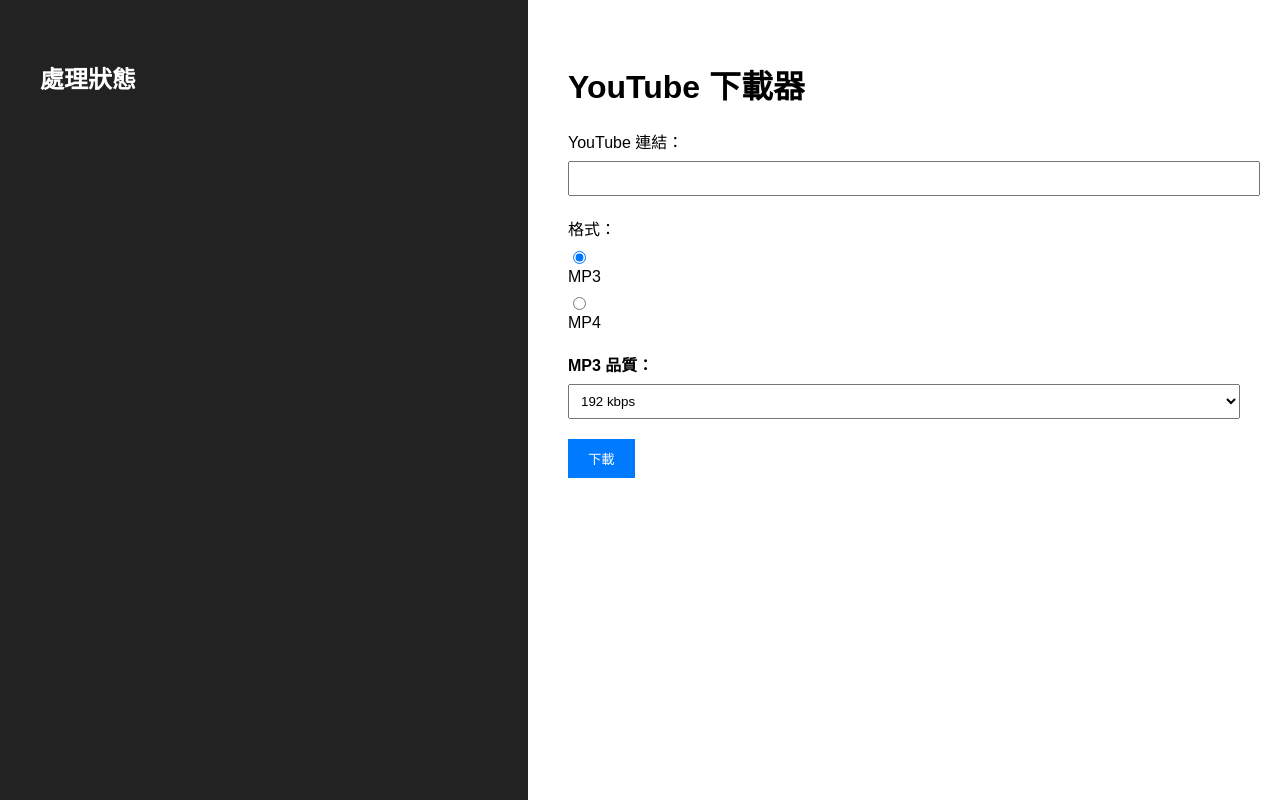
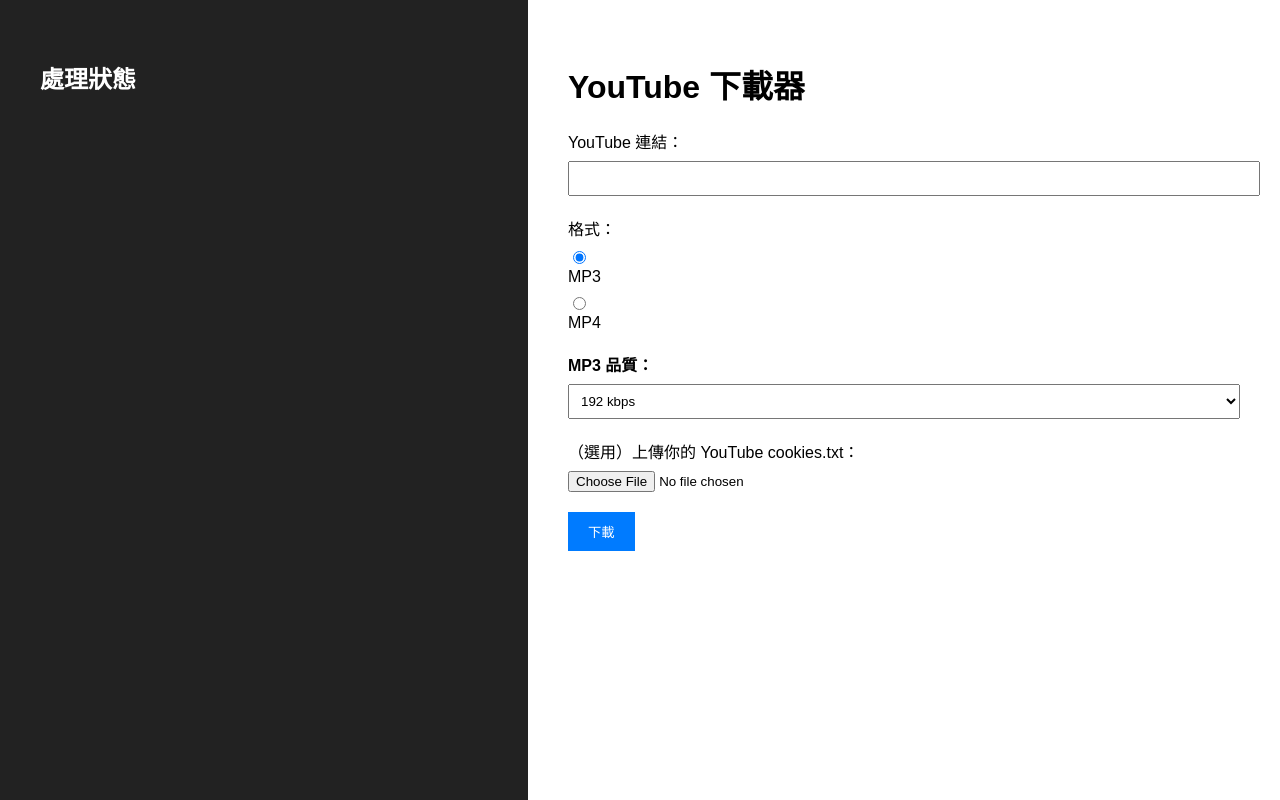
Before and after one commit to rich0514/youtomp3, a Flask app: page / in a window 1280 px wide. Run offline with Flask 2, Linux system fonts and the light colour scheme.

Commit message:
Add files via upload

```diff
--- a/app.py
+++ b/app.py
@@ -98,6 +98,13 @@ def download():
     url = request.form['url']
     format_type = request.form['format']
     try:
+        # 檢查使用者是否有上傳 cookies.txt
+        cookiefile = None
+        if 'cookiefile' in request.files and request.files['cookiefile'].filename:
+            user_cookie = request.files['cookiefile']
+            cookiefile = f"downloads/user_{int(time.time())}_cookies.txt"
+            user_cookie.save(cookiefile)
+
         if format_type == 'mp3':
             quality = request.form.get('quality_mp3', '192')
             output_ext = 'mp3'
@@ -114,6 +121,8 @@ def download():
                     'preferredquality': quality,
                 }],
             }
+            if cookiefile:
+                ydl_opts['cookiefile'] = cookiefile
             with yt_dlp.YoutubeDL(ydl_opts) as ydl:
                 info = ydl.extract_info(url, download=True)
                 title = info.get('title', 'download')
@@ -143,6 +152,8 @@ def download():
                 'merge_output_format': 'mp4',
                 'cookiefile': 'cookies.txt',
             }
+            if cookiefile:
+                ydl_opts['cookiefile'] = cookiefile
             print(f"yt-dlp 參數: {ydl_opts}")
             with yt_dlp.YoutubeDL(ydl_opts) as ydl:
                 info = ydl.extract_info(url, download=True)
@@ -171,6 +182,9 @@ def download():
 
         response = send_file(filename, as_attachment=True, download_name=f"{safe_title}.{output_ext}")
         Timer(3, delayed_remove, args=(filename,)).start()
+        # 刪除暫存 cookies.txt
+        if cookiefile and os.path.exists(cookiefile):
+            os.remove(cookiefile)
         return response
     except Exception as e:
         err_msg = str(e)
--- a/templates/index.html
+++ b/templates/index.html
@@ -65,7 +65,7 @@
         </div>
         <div class="right">
             <h1>YouTube 下載器</h1>
-            <form method="post" action="/download" enctype="application/x-www-form-urlencoded">
+            <form method="post" action="/download" enctype="multipart/form-data">
                 <div class="form-group">
                     <label for="url">YouTube 連結：</label>
                     <input type="text" id="url" name="url" required>
@@ -92,6 +92,10 @@
                         <option value="720">720p</option>
                         <option value="1080">1080p</option>
                     </select>
+                </div>
+                <div class="form-group">
+                    <label for="cookiefile">（選用）上傳你的 YouTube cookies.txt：</label>
+                    <input type="file" id="cookiefile" name="cookiefile" accept=".txt">
                 </div>
                 <button class="btn" type="submit">下載</button>
             </form>
```
